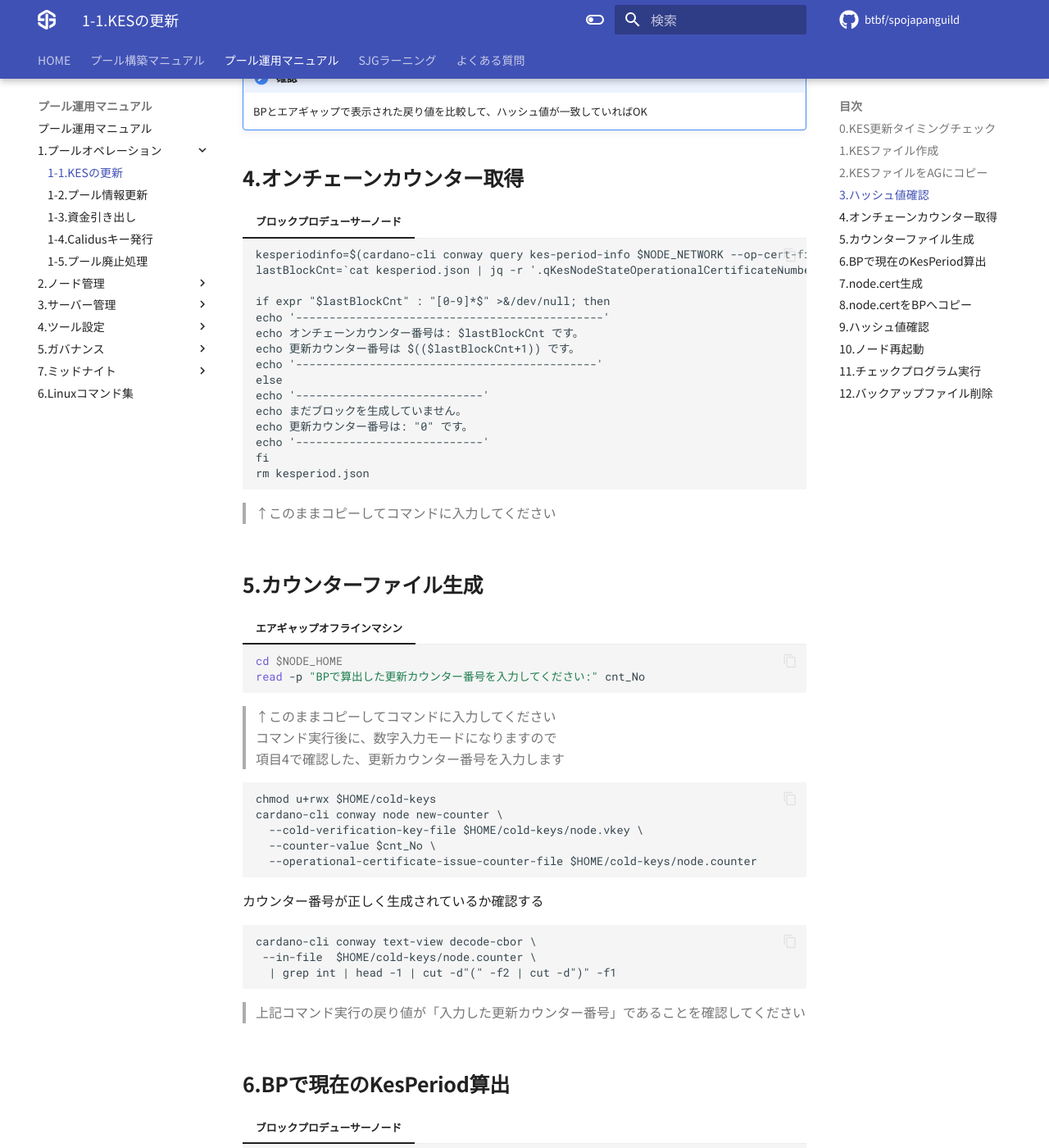
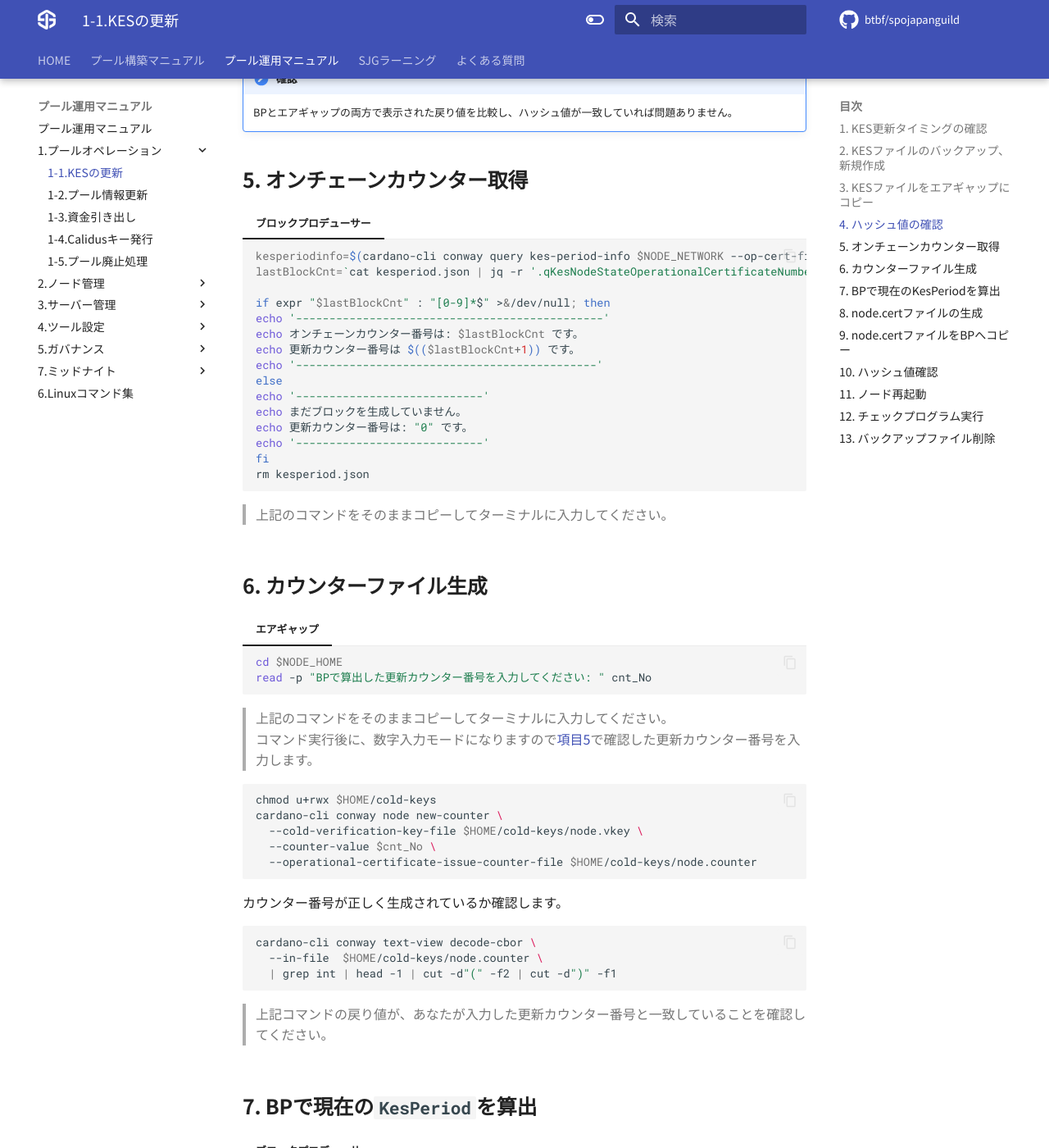
Before and after one commit to btbf/spojapanguild, an MkDocs documentation site: the page built from docs/operation/kes-update.md, in a window 1280 px wide and 1400 px high, scrolled down 2291 px. Shown: the whole window at 82% size. Built offline with MkDocs 1.6.1 and Material for MkDocs 9.7.7, drawn with Linux system fonts in a browser that asks for light colours; comment, search, counter and statistics services are not loaded; some of the changed text lies outside the part shown.

Commit message:
Docs Proof 3

````diff
--- a/docs/operation/kes-update.md
+++ b/docs/operation/kes-update.md
@@ -1,94 +1,99 @@
 # **KESの更新**
 
+以降は、すべて手動で行うKES更新手順です。
+ドキュメントとして記載しておきますが、<font color=red>**実運用では、半自動更新が可能な[SJG TOOL](../operation/tool.md/#spo-japan-guild-tool)の利用を推奨します。**</font>
+
 !!! summary "概要"
-    (KES=Key Evolving Signature)の略
-    キーを悪用するハッカーからステークプールを保護するために作成され、90日ごとに再生成する必要があります。有効期限が切れる前に更新してください。期限内ならいつ更新しても問題ありません。
+    **KESとは**
+     **`Key Evolving Signature`**の略です。
 
-    以下の手順は、全て手作業で更新する方法です。
+    キーを悪意のある攻撃者（クラッカー）からステークプールを保護するために作成されます。
+    90日ごとに再生成する必要があり、有効期限が切れる前に更新すれば期限内ならいつ更新しても問題ありません。
 
-    <font color=red>KES更新は、半自動更新が可能な[SJG TOOL](./tool.md)を推奨します。</font>
+!!! danger "注意"
+
+    * **KESの有効期限が切れるとブロック生成が出来なくなります。**
+    必ず期限が切れる前に、以下の手順で更新してください。
+
+    * Cardanoノード1.35.x以降、KESカウンター番号の取扱い規則（レギュレーション）が変更されています。
+        * オンチェーンに記録されている自プールのKESカウンター値 +`1` で更新する必要があります。
+        * オンチェーンにまだ自プールが生成したブロックがない場合は、毎回 `0` で更新します。
+
+!!! tip "KES更新の流れ"
+
+    1. **BP**：KES更新タイミングを確認
+    2. **BP**：新しいKESファイルを生成
+    3. **BP**：KESファイル(`kes.skey`/`kes.vkey`)をエアギャップのcnodeディレクトリへコピー
+    4. **BP** & **エアギャップ**：`kes.vkey`ファイルハッシュを比較
+    5. **BP**：オンチェーンカウンター番号を算出
+    6. **エアギャップ**：`node.counter`を生成
+    7. **BP**：現在の`KesPeriod`を算出
+    8. **エアギャップ**：`node.cert`を生成 ([項目7](../operation/kes-update.md/#7-bpkesperiod)で算出した`KesPeriod`を使うこと)
+    9. **エアギャップ**：`node.cert`をBPのcnodeディレクトリへコピー
+    10. **BP** & **エアギャップ**：`node.cert`ファイルハッシュを比較
+    11. **BP**：ノードを再起動
 
 
-!!! info "注意"
-
-    * KESの有効期限が切れると、ブロック生成が出来なくなりますので期限が切れる前に以下の手順で更新してください。
-    * 1.35.xからカウンター番号更新のレギュレーションが変更になりました。
-      --必ず自プールのオンチェーンカウンター番号+1 で更新する必要があります。
-      --オンチェーンにまだ自プールが生成したブロックがない場合は毎回0で更新します。
-
-
-
-■KES更新の流れ
-0.BP：KES更新タイミングを確認する
-1.BP：新しいKESファイルを生成する
-2.BP：KESファイル(kes.skey/kes.vkey)をエアギャップのcnodeディレクトリへコピーする
-3.BPとエアギャップで`kes.vkey`ファイルハッシュを比較する
-4.BP:オンチェーンカウンター番号を算出する。
-5.エアギャップ: node.counterを生成する
-6.BP：現在のKesPeriodを算出する
-7.エアギャップ：node.certを生成する (1で算出したKesPeriodを使うこと)
-8.エアギャップ：node.certファイルをBPのcnodeディレクトリへコピーする
-9.BPとエアギャップで`node.cert`ファイルハッシュを比較する
-10.BP：ノードを再起動する
-
-
-## **0.KES更新タイミングチェック**
-=== "ブロックプロデューサーノード"
-    ```
+## **1. KES更新タイミングの確認**
+=== "ブロックプロデューサー"
+    ```bash
     slotNumInt=`curl -s http://localhost:12798/metrics | grep cardano_node_metrics_slotNum_int | awk '{ print $2 }'`
     echo "scale=6; ${slotNumInt} / 129600" | bc | awk '{printf "%.5f\n", $0}'
     ```
-    > 戻り値の小数点以下が`.99800`付近の場合、`startKesPeriod`の切り替わりが近いため、切り替わってから以下の作業を進めてください。
+    > 戻り値の小数点以下が`.99800`前後になっている場合、`startKesPeriod`の切り替わりが間近です。
+    切り替わり後（`.00000`付近）になってから作業を開始してください。
 
 
-## **1.KESファイル作成**
-既存ファイルバックアップ
-=== "ブロックプロデューサーノード"
+## **2. KESファイルのバックアップ、新規作成**
+既存ファイルのバックアップ
+=== "ブロックプロデューサー"
     ```bash
     cp $NODE_HOME/kes.vkey $NODE_HOME/kes-bk.vkey
     cp $NODE_HOME/kes.skey $NODE_HOME/kes-bk.skey
     cp $NODE_HOME/node.cert $NODE_HOME/node-bk.cert
     ```
 
-    KESファイル新規作成
+KESファイルの新規作成
     ```bash
     cardano-cli conway node key-gen-KES \
-        --verification-key-file $NODE_HOME/kes.vkey \
-        --signing-key-file $NODE_HOME/kes.skey
+      --verification-key-file $NODE_HOME/kes.vkey \
+      --signing-key-file $NODE_HOME/kes.skey
     ```
 
-## **2.KESファイルをAGにコピー**
-**KESファイル(kes.skey/kes.vkey)をエアギャップのcnodeディレクトリへコピーする**
+
+## **3. KESファイルをエアギャップにコピー**
+BPで生成したKESファイル(**`kes.skey`**/**`kes.vkey`**)をエアギャップのcnodeディレクトリへコピー
 
 !!! important "ファイル転送"
-    BPにある`kes.skey/kes.vkey`をエアギャップオフラインマシンのcnodeディレクトリにコピーします。
-    ``` mermaid
+    BPで生成した**`kes.skey`**/**`kes.vkey`**をエアギャップのcnodeディレクトリにコピーします。
+    ```mermaid
     graph LR
-        A[BP] -->|kes.skey / kes.vkey| B[エアギャップ];
+        A[BP] -->|**kes.skey** / **kes.vkey**| B[エアギャップ];
     ```
 
-## **3.ハッシュ値確認**
-BPとエアギャップで`kes.vkey`ファイルハッシュを比較する
 
-=== "ブロックプロデューサーノード"
-```bash
-cd $NODE_HOME
-sha256sum kes.vkey
-```
+## **4. ハッシュ値の確認**
+BPとエアギャップで`kes.vkey`ファイルハッシュを比較します。
 
-=== "エアギャップオフラインマシン"
-```bash
-cd $NODE_HOME
-sha256sum kes.vkey
-```
+=== "ブロックプロデューサー"
+    ```bash
+    cd $NODE_HOME
+    sha256sum kes.vkey
+    ```
+
+=== "エアギャップ"
+    ```bash
+    cd $NODE_HOME
+    sha256sum kes.vkey
+    ```
 
 !!! notice "確認"
-    BPとエアギャップで表示された戻り値を比較して、ハッシュ値が一致していればOK
+    BPとエアギャップの両方で表示された戻り値を比較し、ハッシュ値が一致していれば問題ありません。
 
 
-## **4.オンチェーンカウンター取得**
-=== "ブロックプロデューサーノード"
-    ```
+## **5. オンチェーンカウンター取得**
+=== "ブロックプロデューサー"
+    ```bash
     kesperiodinfo=$(cardano-cli conway query kes-period-info $NODE_NETWORK --op-cert-file $NODE_HOME/node.cert --out-file kesperiod.json)
     lastBlockCnt=`cat kesperiod.json | jq -r '.qKesNodeStateOperationalCertificateNumber'`
 
@@ -105,21 +110,19 @@
     fi
     rm kesperiod.json
     ```
-    > ↑このままコピーしてコマンドに入力してください
+    > 上記のコマンドをそのままコピーしてターミナルに入力してください。
 
 
-## **5.カウンターファイル生成**
-
-=== "エアギャップオフラインマシン"
+## **6. カウンターファイル生成**
+=== "エアギャップ"
     ```bash
     cd $NODE_HOME
-    read -p "BPで算出した更新カウンター番号を入力してください:" cnt_No
+    read -p "BPで算出した更新カウンター番号を入力してください: " cnt_No
     ```
-    > ↑このままコピーしてコマンドに入力してください
-    > コマンド実行後に、数字入力モードになりますので
-    > 項目4で確認した、更新カウンター番号を入力します
+    > 上記のコマンドをそのままコピーしてターミナルに入力してください。
+    > コマンド実行後に、数字入力モードになりますので[項目5](../operation/kes-update.md/#5)で確認した更新カウンター番号を入力します。
 
-    ```
+    ```bash
     chmod u+rwx $HOME/cold-keys
     cardano-cli conway node new-counter \
       --cold-verification-key-file $HOME/cold-keys/node.vkey \
@@ -127,149 +130,154 @@
       --operational-certificate-issue-counter-file $HOME/cold-keys/node.counter
     ```
 
-    カウンター番号が正しく生成されているか確認する
-    ```
+    カウンター番号が正しく生成されているか確認します。
+    ```bash
     cardano-cli conway text-view decode-cbor \
-     --in-file  $HOME/cold-keys/node.counter \
+      --in-file  $HOME/cold-keys/node.counter \
       | grep int | head -1 | cut -d"(" -f2 | cut -d")" -f1
     ```
-    > 上記コマンド実行の戻り値が「入力した更新カウンター番号」であることを確認してください
+    > 上記コマンドの戻り値が、あなたが入力した更新カウンター番号と一致していることを確認してください。
 
 
-## **6.BPで現在のKesPeriod算出**
-=== "ブロックプロデューサーノード"
+## **7. BPで現在の`KesPeriod`を算出**
+=== "ブロックプロデューサー"
     ```bash
     cd $NODE_HOME
     slotNo=$(cardano-cli conway query tip $NODE_NETWORK | jq -r '.slot')
     slotsPerKESPeriod=$(cat $NODE_HOME/${NODE_CONFIG}-shelley-genesis.json | jq -r '.slotsPerKESPeriod')
     kesPeriod=$((${slotNo} / ${slotsPerKESPeriod}))
     startKesPeriod=${kesPeriod}
-    echo startKesPeriod: ${startKesPeriod}
+    echo "startKesPeriod: ${startKesPeriod}"
     ```
 
-## **7.node.cert生成**
 
-次のコマンドで、新しい `node.cert`ファイルを作成します。
+## **8. `node.cert`ファイルの生成**
+次のコマンドで、新しい`node.cert`ファイルを作成します。
 
-=== "エアギャップオフラインマシン"
+=== "エアギャップ"
     ```bash
     cd $NODE_HOME
-    read -p "BPで算出したstartKesPeriodを入力してください:" kes
+    read -p "BPで算出した startKesPeriod を入力してください: " kes
     ```
-    > ↑このままコピーしてコマンドに入力してください
-    > コマンド実行後に、数字入力モードになりますので
-    > そこで6で算出した`startKesPeriod`の数字を入力します
+    > 上記のコマンドをそのままコピーしてターミナルに入力してください。
+    > コマンド実行後に、数字入力モードになりますので[項目7](../operation/kes-update.md/#7-bpkesperiod)で算出した`startKesPeriod`の数字を入力します。
+    > 必ずBPで算出した値と一致していることを確認してから入力してください。
+
+```bash
+echo "入力した startKesPeriod は: $kes"
 ```
-echo "入力した数字は$kesです"
-```
-> 入力した数字が戻り値に表示されているかご確認ください
+> 戻り値に入力した数字が表示されているかを確認します。
 
-```
+```bash
 chmod u+rwx $HOME/cold-keys
 cardano-cli conway node issue-op-cert \
-    --kes-verification-key-file $NODE_HOME/kes.vkey \
-    --cold-signing-key-file $HOME/cold-keys/node.skey \
-    --operational-certificate-issue-counter $HOME/cold-keys/node.counter \
-    --kes-period $kes \
-    --out-file $NODE_HOME/node.cert
+  --kes-verification-key-file $NODE_HOME/kes.vkey \
+  --cold-signing-key-file $HOME/cold-keys/node.skey \
+  --operational-certificate-issue-counter $HOME/cold-keys/node.counter \
+  --kes-period $kes \
+  --out-file $NODE_HOME/node.cert
 chmod a-rwx $HOME/cold-keys
 ```
 
-!!! info "ヒント"
-    コールドキーへのアクセス権限を変更しセキュリティを向上させることができます。これによって誤削除、誤った編集などから保護できます。
+!!! tip "ヒント"
+    コールドキーのアクセス権限を適切に設定することで、セキュリティを向上させるとともに、誤削除や誤編集からキーを保護できます。
 
-    ロックするには
+    ロックするには：
 
     ```bash
     chmod a-rwx $HOME/cold-keys
     ```
 
-    ロックを解除するには
+    ロックを解除するには：
 
     ```bash
     chmod u+rwx $HOME/cold-keys
     ```
-    {% endhint %}
 
-## **8.node.certをBPへコピー**
 
-**エアギャップ：node.certファイルをBPのcnodeディレクトリへコピーする**
+## **9. `node.cert`ファイルをBPへコピー**
+エアギャップで生成した**`node.cert`**をBPのcnodeディレクトリへコピー
 
 !!! important "ファイル転送"
-    エアギャップにある`node.cert`をBPのcnodeディレクトリにコピーします。
-    ``` mermaid
+    エアギャップで生成した**`node.cert`**をBPのcnodeディレクトリにコピーします。
+    ```mermaid
     graph LR
-        A[エアギャップ] -->|node.cert| B[BP];
+        A[エアギャップ] -->|**node.cert**| B[BP];
     ```
 
-## **9.ハッシュ値確認**
-**BPとエアギャップで`node.cert`ファイルハッシュを比較する**
 
-=== "ブロックプロデューサーノード"
+## **10. ハッシュ値確認**
+BPとエアギャップで`node.cert`のハッシュ値が一致していることを確認します。
+
+=== "ブロックプロデューサー"
     ```bash
     cd $NODE_HOME
     sha256sum node.cert
     ```
 
-
-=== "エアギャップオフラインマシン"
+=== "エアギャップ"
     ```bash
     cd $NODE_HOME
     sha256sum node.cert
     ```
 
-!!! note "ノード"
-    BPとエアギャップで表示された戻り値を比較して、ハッシュ値が一致していればOK
+!!! note "確認"
+    BPとエアギャップで表示された戻り値を比較し、ハッシュ値が一致していれば問題ありません。
 
-## **10.ノード再起動**
-この手順を完了するには、ブロックプロデューサーノードを停止して再起動します。
 
-=== "ブロックプロデューサーノード"
-    ```
+## **11. ノード再起動**
+この手順を完了するため、ブロックプロデューサーを再起動してください。
+
+=== "ブロックプロデューサー"
+    ```bash
     sudo systemctl reload-or-restart cardano-node
     ```
 
-    gLiveviewでノード同期を確認する
-    ```
+    `gLiveview`でノード同期を確認します。
+    ```bash
     glive
     ```
 
-    ??? danger "10分以上経過しても同期しない場合はこちら"
-        KES更新に失敗している可能性があるため、バックアップファイルから復元してください。
-        ノード停止
-        ```
+    ??? danger "10分以上経ってもノードが同期を再開しない場合はこちら"
+        KES更新に失敗している可能性があります。
+        以下の手順でバックアップファイルから復元してください。
+
+        1. ノードを停止
+        ```bash
         sudo systemctl stop cardano-node
         ```
-        ファイル復元
-        ```
+
+        2. バックアップファイルを復元
+        ```bash
         mv $NODE_HOME/kes-bk.vkey $NODE_HOME/kes.vkey
         mv $NODE_HOME/kes-bk.skey $NODE_HOME/kes.skey
         mv $NODE_HOME/node-bk.cert $NODE_HOME/node.cert
         ```
-        ノード起動
-        ```
+
+        3. ノードを起動
+        ```bash
         sudo systemctl start cardano-node
         ```
-        同期状況確認
-        ```
+
+        4. ノード同期状況を確認
+        ```bash
         glive
         ```
 
-## **11.チェックプログラム実行**
 
-**SPO JAPAN GUILD TOOLを実行する**
+## **12. チェックプログラム実行**
+確認のため、**[SJG TOOL](../operation/tool.md/#spo-japan-guild-tool)**を実行します。
 
-```
+```bash
 gtool
 ```
->[2] ブロック生成状態チェック を選択する
+> `[2] ブロック生成状態チェック`を選択します。
 
-SPO JAPAN GUILD TOOLの導入は[こちら](./tool.md)をご参照ください
 
-## **12.バックアップファイル削除**
-上記でブロック生成状態の確認がすべてOKだった場合、KESバックアップファイルを削除してください
+## **13. バックアップファイル削除**
+ブロック生成状態のチェックがすべて正常（OK）であることを確認したら、不要となったバックアップファイルを削除してください。
 
-```
+```bash
 rm $NODE_HOME/kes-bk.vkey
 rm $NODE_HOME/kes-bk.skey
 rm $NODE_HOME/node-bk.cert
````
Also changed, not shown: docs/faq/blocklog.md (+5 -9 lines), docs/faq/monitoring.md (+5 -3 lines), docs/faq/node.md (+9 -14 lines), docs/operation/add-relay.md (+79 -75 lines).
